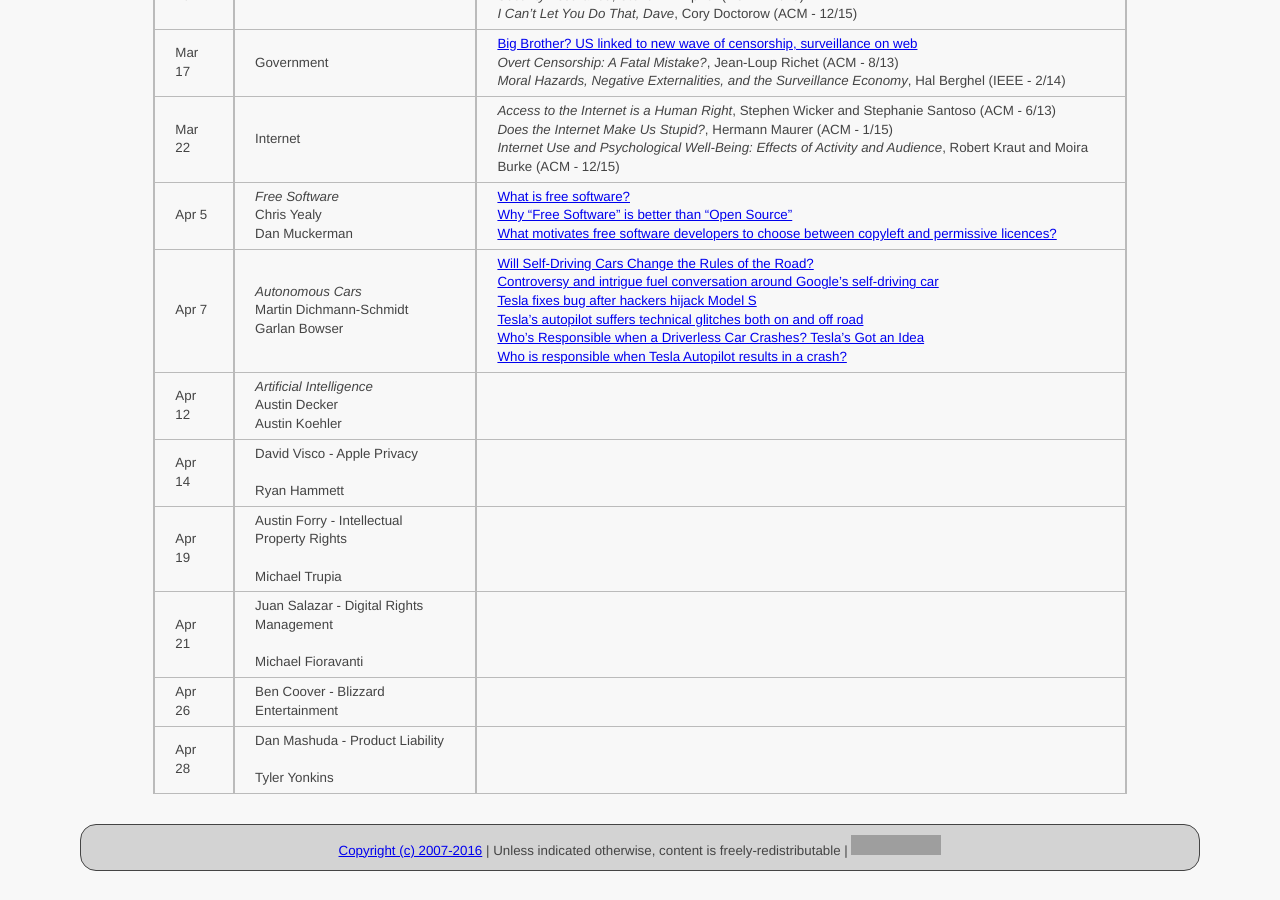
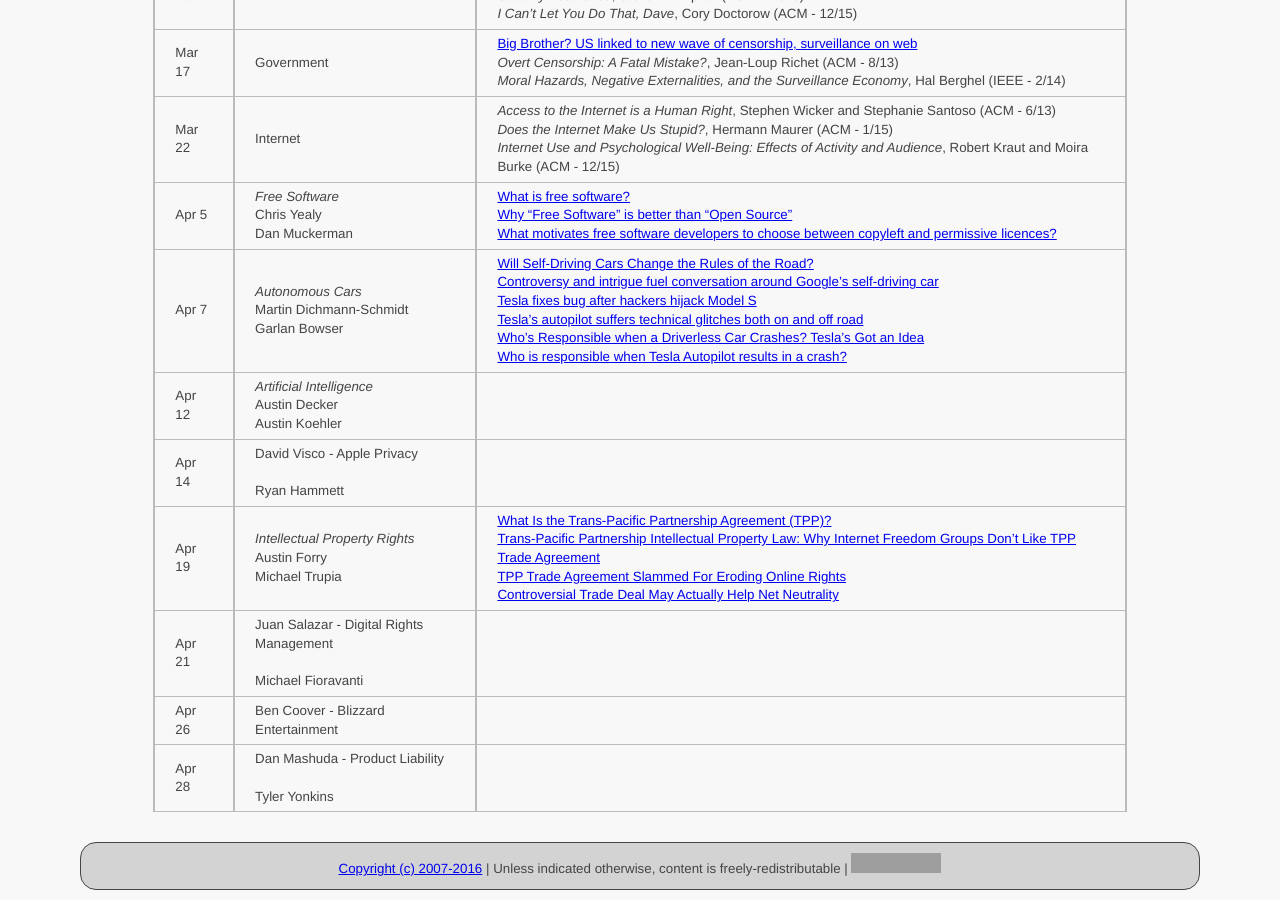
Before and after one commit to ycpcs/cs456-spring2016, a Jekyll site: the page built from schedule/index.md, in a window 1280 px wide and 900 px high, scrolled down 1076 px. Built offline with Jekyll 4.4.1, drawn with Linux system fonts in a browser that asks for light colours; grey boxes are pictures that could not be loaded.

Commit message:
add ip articles
add ip articles

```diff
--- a/schedule/index.md
+++ b/schedule/index.md
@@ -34,7 +34,7 @@ All reading materials can be accessed via [Schmidt Library](http://library.ycp.e
 > Apr 7   | *Autonomous Cars* <br /> Martin Dichmann-Schmidt<br /> Garlan Bowser | [Will Self-Driving Cars Change the Rules of the Road?](http://ideas.time.com/2013/01/14/will-self-driving-cars-change-the-rules-of-the-road/) <br /> [Controversy and intrigue fuel conversation around Google's self-driving car](https://www.proopinion.com/en/blog/controversy-and-intrigue-fuel-conversation-around-googles-selfdriving-car) <br /> [Tesla fixes bug after hackers hijack Model S](http://money.cnn.com/2015/08/06/technology/tesla-hack/) <br /> [Tesla’s autopilot suffers technical glitches both on and off road](http://glitch.news/2015-10-22-teslas-autopilot-suffers-technical-glitches-both-on-and-off-road.html) <br /> [Who’s Responsible when a Driverless Car Crashes? Tesla’s Got an Idea](http://www.wsj.com/articles/tesla-electric-cars-soon-to-sport-autopilot-functions-such-as-passing-other-vehicles-1431532720) <br /> [Who is responsible when Tesla Autopilot results in a crash?](http://www.teslarati.com/responsible-tesla-autopilot-crash-accidents/) |
 > Apr 12  | *Artificial Intelligence* <br /> Austin Decker <br /> Austin Koehler | |
 > Apr 14  | David Visco - Apple Privacy <br /> <br /> Ryan Hammett | |
-> Apr 19  | Austin Forry - Intellectual Property Rights <br /> <br /> Michael Trupia | |
+> Apr 19  | *Intellectual Property Rights* <br /> Austin Forry <br /> Michael Trupia | [What Is the Trans-Pacific Partnership Agreement (TPP)?](https://www.eff.org/issues/tpp) <br /> [Trans-Pacific Partnership Intellectual Property Law: Why Internet Freedom Groups Don't Like TPP Trade Agreement](http://www.ibtimes.com/trans-pacific-partnership-intellectual-property-law-why-internet-freedom-groups-dont-2171936) <br /> [TPP Trade Agreement Slammed For Eroding Online Rights](http://techcrunch.com/2015/11/05/tpp-vs-privacy/) <br /> [Controversial Trade Deal May Actually Help Net Neutrality](http://www.wired.com/2015/11/tpp-net-neutrality/)|
 > Apr 21  | Juan Salazar - Digital Rights Management <br /> <br /> Michael Fioravanti | |
 > Apr 26  | Ben Coover - Blizzard Entertainment | |
 > Apr 28  | Dan Mashuda - Product Liability <br /> <br /> Tyler Yonkins | |
```
